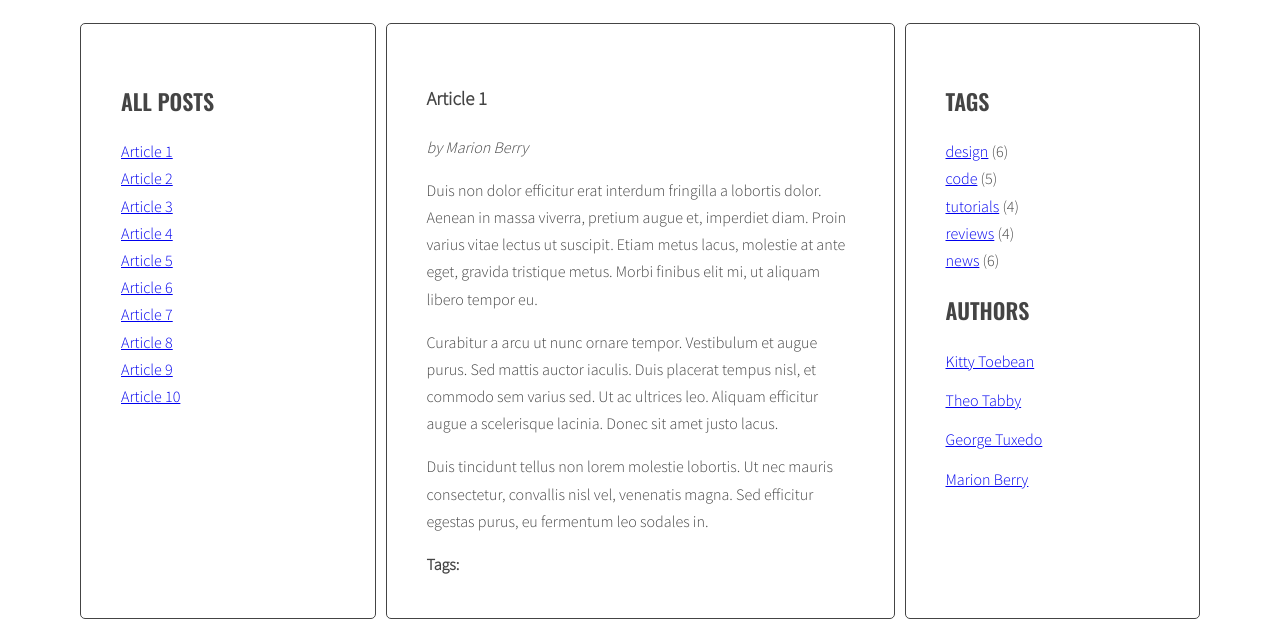
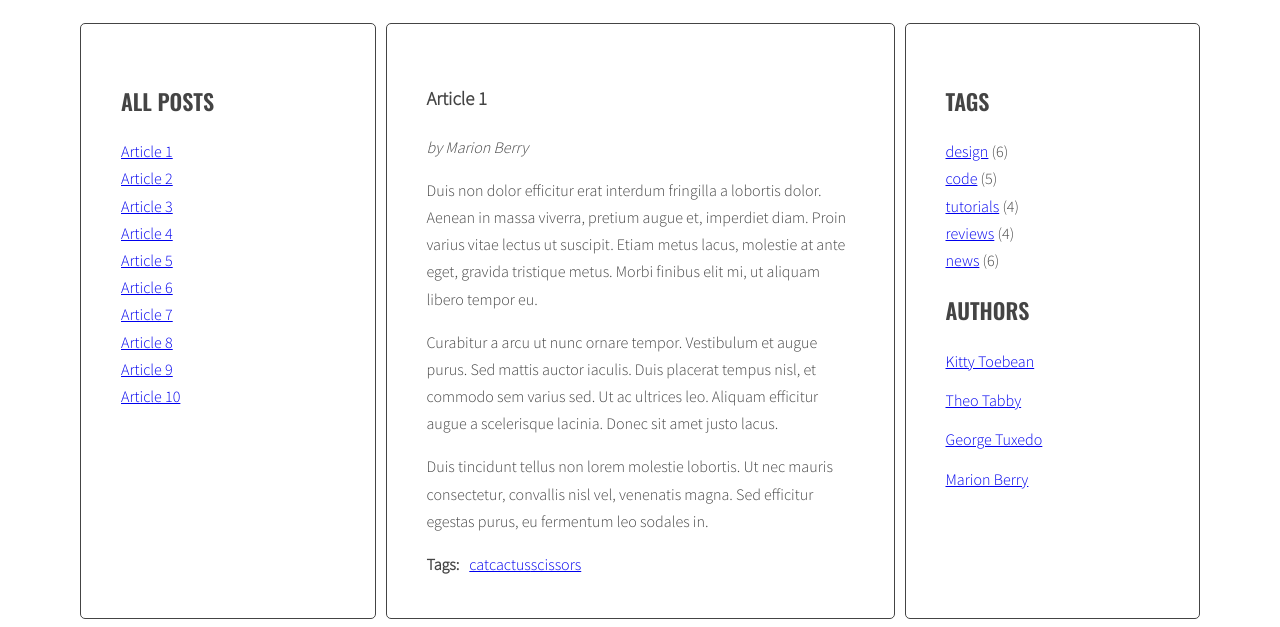
Before and after one commit to ewenowak/javascript-blog, a website: page index.html in a window 1280 px wide. Shown: the part 220-847 px from the top of the page. Drawn offline with nearby package versions, Linux system fonts and the light colour scheme.

Commit message:
Add function generateTagsLinks in js/script.js

```diff
--- a/js/script.js
+++ b/js/script.js
@@ -35,15 +35,12 @@
   targetArticle.classList.add('active');
   }
 
-
-
-
   const optArticleSelector = '.post',
   optTitleSelector = '.post-title',
   optTitleListSelector = '.titles',
   optArticleTagsSelector = '.post-tags .list';
 
- function generateTitleLinks(){
+function generateTitleLinks(){
 
     /* remove contents of titleList */
     const titleList = document.querySelector(optTitleListSelector);
@@ -82,4 +79,46 @@
       link.addEventListener('click', titleClickHandler);
     }
   }
-  generateTitleLinks();
+generateTitleLinks();
+
+function generateTags(){
+    /* find all articles */
+    let articles = document.querySelectorAll(optArticleSelector);
+    console.log('articles', articles);
+
+  /* START LOOP: for every article: */
+  for(let article of articles){
+
+    /* find tags wrapper */
+    const tagsWrapper = article.querySelector(optArticleTagsSelector);
+    console.log('tagsWrapper', tagsWrapper);
+
+    /* make html variable with empty string */
+    let html = '';
+
+    /* get tags from data-tags attribute */
+    const articleTags = article.getAttribute('data-tags');
+    console.log('articleTags', articleTags);
+
+    /* split tags into array */
+    const articleTagsArray = articleTags.split(' ');
+    console.log('articleTagsArray', articleTagsArray);
+
+    /* START LOOP: for each tag */
+    for(let tag of articleTagsArray){
+      console.log('tag', tag);
+      /* generate HTML of the link */
+      const tagHTML = '<li><a href="#tag-' + tag + '"><span>' + tag + '</span></a></li>';
+      console.log('tagHTML', tagHTML);
+      /* add generated code to html variable */
+     html = html + tagHTML;
+     console.log('html', html);
+    /* END LOOP: for each tag */
+    }
+    /* insert HTML of all the links into the tags wrapper */
+    tagsWrapper.innerHTML = html;
+    console.log('tagsWrapper.innerHTML', tagsWrapper.innerHTML);
+  /* END LOOP: for every article: */
+  }
+}
+generateTags();
```
Also changed, not shown: index.html (line endings or trailing spaces).
